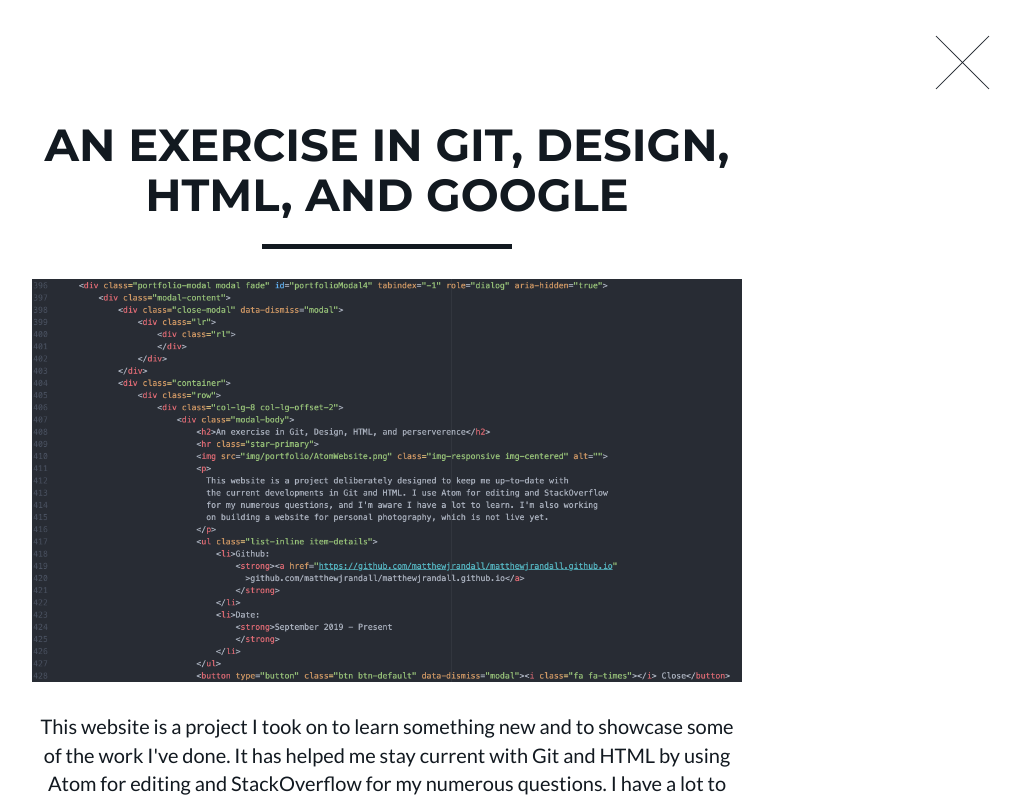
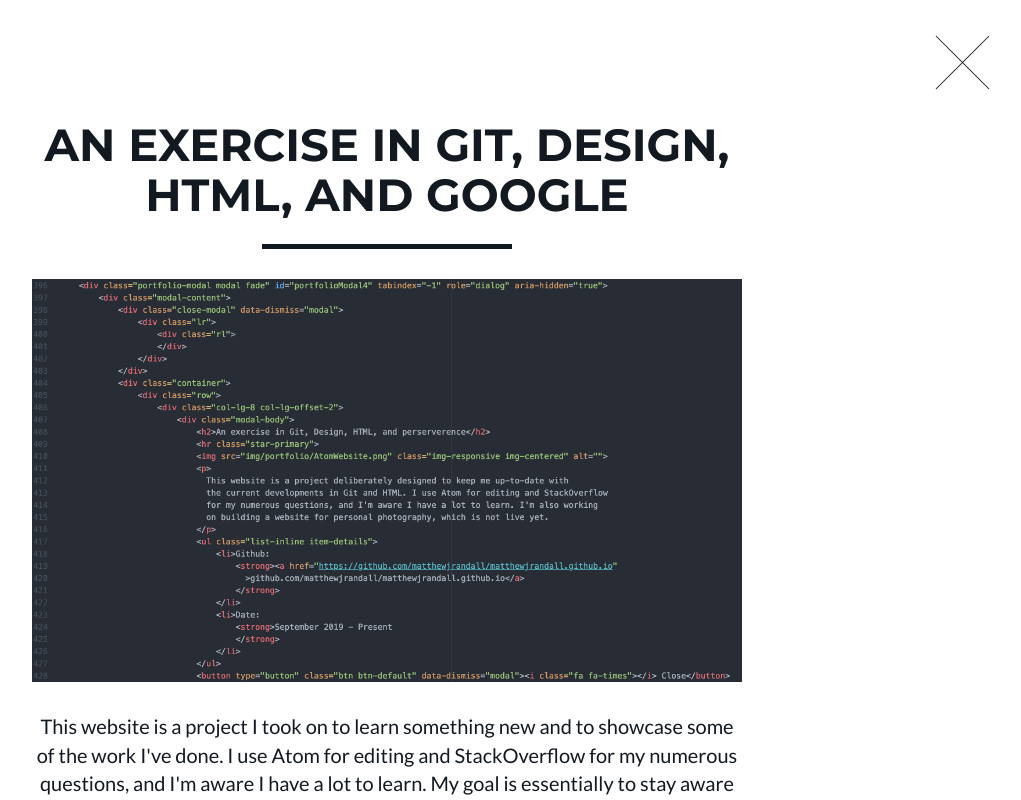
Before and after one commit to matthewjrandall/matthewjrandall.github.io, a plain HTML site: page index.html in a window 1280 px wide. Both pictures are taken after a click on the link "This Website!". Shown: the part 2391-3191 px from the top of the page, without its empty margins (253-1274 px from the left). Drawn offline with nearby package versions, Linux system fonts and the light colour scheme.

Commit message:
changing text in more projects

```diff
--- a/index.html
+++ b/index.html
@@ -184,7 +184,7 @@
                 <li><img src="img/skills/permit-icon.png"><h4>Permit Acquisition</h4></li>
                 <li><img src="img/skills/operations-icon.png"><h4>Operations and Inventory</h4></li>
                 <li><img src="img/skills/eventmanagement-icon.png"><h4>Event Management</h4></li>
-                <li><img src="img/skills/microsoftoffice-icon.png"><h4>Office and Excel</h4></li>
+                <li><img src="img/skills/microsoftoffice-icon.png"><h4>Excel and Office</h4></li>
               </ul>
             </div>
           </div>
@@ -413,10 +413,9 @@
                             <img src="img/portfolio/AtomWebsite.png" class="img-responsive img-centered" alt="">
                             <p>
                               This website is a project I took on to learn something new and to
-                              showcase some of the work I've done. It has helped me stay current with
-                              Git and HTML by using Atom for editing and StackOverflow
-                              for my numerous questions. I have a lot to learn and I'm working
-                              on building a website for personal photography, which is not live yet.
+                              showcase some of the work I've done. I use Atom for editing and StackOverflow
+                              for my numerous questions, and I'm aware I have a lot to learn. My goal is essentially
+                              to stay aware of the kind of work that's being done and understand the basics.
                             </p>
                             <ul class="list-inline item-details">
                                 <li>Github:
```
